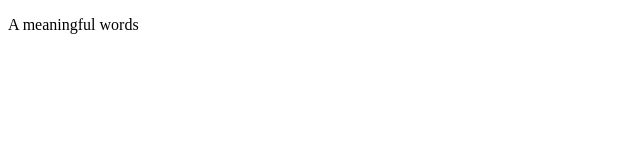
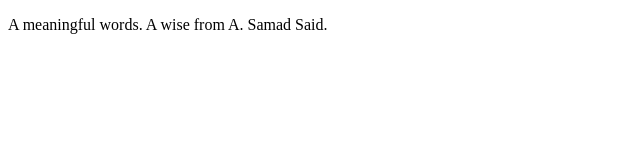
Before and after one commit to mattadam1/effective-winner, a plain HTML site: page ayo.html in a window 1280 px wide. Shown: the whole page, without its empty margins (0-640 px from the left). Drawn offline with Linux system fonts and the light colour scheme.

Commit message:
added html

```diff
--- a/ayo.html
+++ b/ayo.html
@@ -6,7 +6,7 @@
     <title>Document</title>
 </head>
 <body>
-    <p>A meaningful words</p>
+    <p>A meaningful words. A wise from A. Samad Said.</p>
 
 </body>
 </html>
```
